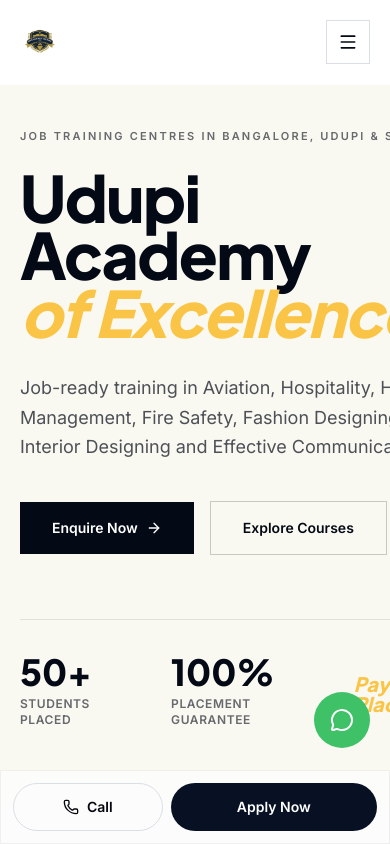
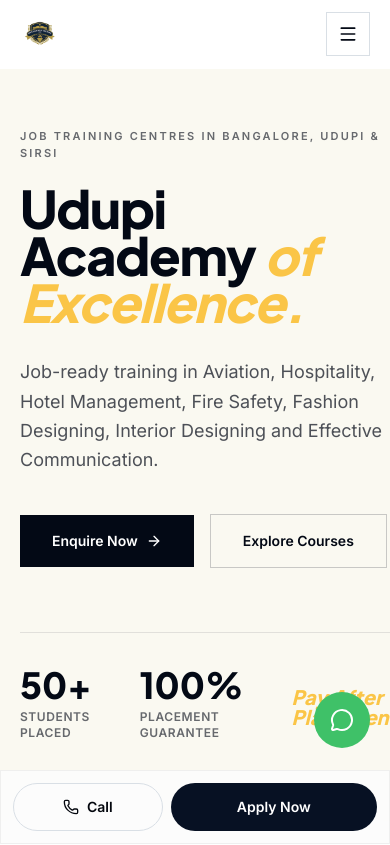
Before and after one commit to udupiacademyofexcellence/UdupiAcademyofExcellence, a React (Vite) app: page / in a window 390 px wide. Shown: the top 845 px of the page. Built offline with nearby package versions, Linux system fonts and the light colour scheme.

Commit message:
fix: responsive layout in Hero and SiteNav

```diff
--- a/src/components/site/Hero.tsx
+++ b/src/components/site/Hero.tsx
@@ -18,10 +18,10 @@
             </Reveal>
 
             <Reveal delay={80}>
-              <h1 className="font-display text-[4rem] leading-[0.9] font-extrabold text-ink sm:text-[5.5rem] lg:text-[7rem] tracking-tight">
+              <h1 className="font-display text-[3.25rem] leading-[0.9] font-extrabold text-ink sm:text-[5.5rem] lg:text-[7rem] tracking-tight">
                 Udupi <br className="hidden sm:block" />
                 Academy <br className="hidden sm:block" />
-                <span className="text-gold italic pr-4 whitespace-nowrap">of Excellence.</span>
+                <span className="text-gold italic pr-4 sm:whitespace-nowrap">of Excellence.</span>
               </h1>
             </Reveal>
 
--- a/src/components/site/SiteNav.tsx
+++ b/src/components/site/SiteNav.tsx
@@ -26,10 +26,10 @@
   return (
     <header
       className={cn(
-        "fixed inset-x-0 top-0 z-50 transition-all duration-300 border-b",
+        "fixed inset-x-0 top-0 z-50 transition-all duration-300 border-b bg-white/95 backdrop-blur-md",
         scrolled
-          ? "bg-white/95 backdrop-blur-md border-border py-3 shadow-sm"
-          : "bg-white border-transparent py-5",
+          ? "border-border py-3 shadow-sm"
+          : "border-transparent py-3 lg:py-5"
       )}
     >
       <div className="container-wide">
```
